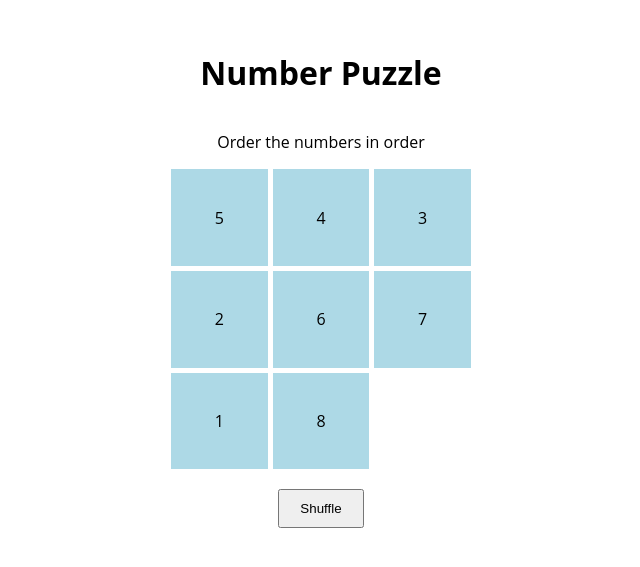
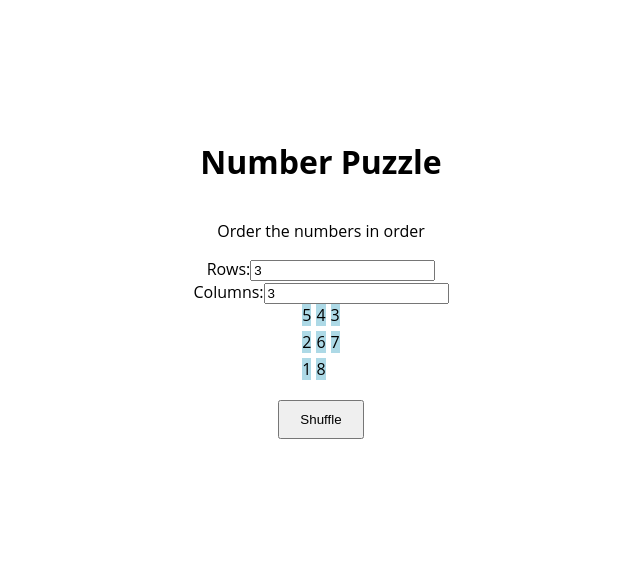
Before and after one commit to arebrinkemil/react-pussel, a React (Create React App) app: page / in a window 1280 px wide. Shown: the part 129-696 px from the top of the page, without its empty margins (319-959 px from the left). Built offline with nearby package versions, Linux system fonts and the light colour scheme.

Commit message:
working controlls for row + col count

```diff
--- a/src/App.tsx
+++ b/src/App.tsx
@@ -1,6 +1,6 @@
 import React, { useState, useEffect } from "react";
 import styled from "@emotion/styled";
-import { GAME_ROWS, GAME_COLS } from "./config";
+// import { gameRows, gameCols } from "./config";
 import Puzzle from "./components/Puzzle";
 import ShuffleButton from "./components/ShuffleButton";
 
@@ -15,21 +15,22 @@ const AppContainer = styled.div`
 
 function App() {
   const [tiles, setTiles] = useState<number[]>([]);
+  const [gameRows, setGameRows] = useState(3);
+  const [gameCols, setGameCols] = useState(3);
+
+  const setup = () => {
+    const totalTiles = gameRows * gameCols - 1;
+    const initialTiles = Array.from({ length: totalTiles }, (_, i) => i + 1);
+    initialTiles.push(0);
+    setTiles(initialTiles.sort(() => Math.random() - 0.5)); //blandar tilesen
+  };
 
   useEffect(() => {
-    const totalTiles = GAME_ROWS * GAME_COLS - 1;
-    console.log(totalTiles);
-    const initialTiles = Array.from({ length: totalTiles }, (_, i) => i + 1); //skapar en array med tiles med index + 1
-    console.log(initialTiles);
-
-    initialTiles.push(0);
-
-    setTiles(initialTiles.sort(() => Math.random() - 0.5)); //blandar tilesen
-  }, []);
+    setup();
+  }, [gameRows, gameCols]);
 
   const handleShuffle = () => {
-    const initialTiles = tiles.slice();
-    setTiles(initialTiles.sort(() => Math.random() - 0.5));
+    setup();
   };
 
   const handleClick = (index: number) => {
@@ -37,12 +38,12 @@ function App() {
     const blankIndex = tiles.indexOf(0); //hittar tom ruta
 
     //hittar vart klickade rutan är
-    const clickedRow = Math.floor(index / GAME_COLS);
-    const clickedColumn = index % GAME_ROWS;
+    const clickedRow = Math.floor(index / gameCols);
+    const clickedColumn = index % gameRows;
 
     //hittar vart den tomma rutan är
-    const blankRow = Math.floor(blankIndex / GAME_COLS);
-    const blankColumn = blankIndex % GAME_ROWS;
+    const blankRow = Math.floor(blankIndex / gameCols);
+    const blankColumn = blankIndex % gameRows;
     console.log(clickedRow, clickedColumn, blankRow, blankColumn);
 
     if (clickedRow === blankRow || clickedColumn === blankColumn) {
@@ -63,16 +64,16 @@ function App() {
     }
 
     if (
-      Math.floor(Index / GAME_COLS) === Math.floor(blankIndex / GAME_COLS) //kollar om de är på samma col
+      Math.floor(Index / gameCols) === Math.floor(blankIndex / gameCols) //kollar om de är på samma col
     ) {
       for (let i = blankIndex; i !== Index; i += direction) {
         //flyttar tilesen horisontellt
         copyTilesArray[i] = copyTilesArray[i + direction];
       }
     } else {
-      for (let i = blankIndex; i !== Index; i += direction * GAME_COLS) {
+      for (let i = blankIndex; i !== Index; i += direction * gameCols) {
         //flyttar tilesen vertikalt
-        copyTilesArray[i] = copyTilesArray[i + direction * GAME_COLS];
+        copyTilesArray[i] = copyTilesArray[i + direction * gameCols];
       }
     }
 
@@ -99,7 +100,28 @@ function App() {
     <AppContainer>
       <h1>Number Puzzle</h1>
       <p>Order the numbers in order</p>
-      <Puzzle tiles={tiles} onClick={handleClick} />
+      <label>
+        Rows:
+        <input
+          type="number"
+          value={gameRows}
+          onChange={(e) => setGameRows(Number(e.target.value))}
+        />
+      </label>
+      <label>
+        Columns:
+        <input
+          type="number"
+          value={gameCols}
+          onChange={(e) => setGameCols(Number(e.target.value))}
+        />
+      </label>
+      <Puzzle
+        tiles={tiles}
+        rows={gameRows}
+        columns={gameCols}
+        onClick={handleClick}
+      />
       <ShuffleButton onShuffle={handleShuffle} />
     </AppContainer>
   );
--- a/src/components/Puzzle.tsx
+++ b/src/components/Puzzle.tsx
@@ -1,10 +1,12 @@
 import React from "react";
 import styled from "@emotion/styled";
-import { GAME_ROWS, GAME_COLS } from "../config";
+// import { GAME_ROWS, GAME_COLS } from "../config";
 import Tile from "./Tile";
 
 interface PuzzleProps {
   tiles: number[];
+  rows: number;
+  columns: number;
   onClick: (index: number) => void;
 }
 
@@ -13,14 +15,12 @@ const GameGrid = styled.div<{ rows: number; columns: number }>`
   grid-template-rows: repeat(${(props) => props.rows}, 1fr);
   grid-template-columns: repeat(${(props) => props.columns}, 1fr);
   gap: 5px;
-  width: 300px;
-  height: 300px;
 `;
 
-const Puzzle: React.FC<PuzzleProps> = ({ tiles, onClick }) => {
+const Puzzle: React.FC<PuzzleProps> = ({ tiles, rows, columns, onClick }) => {
   return (
     //skapar en grid med rader och kolumner baserat på config.ts
-    <GameGrid rows={GAME_ROWS} columns={GAME_COLS}>
+    <GameGrid rows={rows} columns={columns}>
       {tiles.map((tile, index) => (
         <Tile key={index} number={tile} onClick={() => onClick(index)} />
       ))}
```
